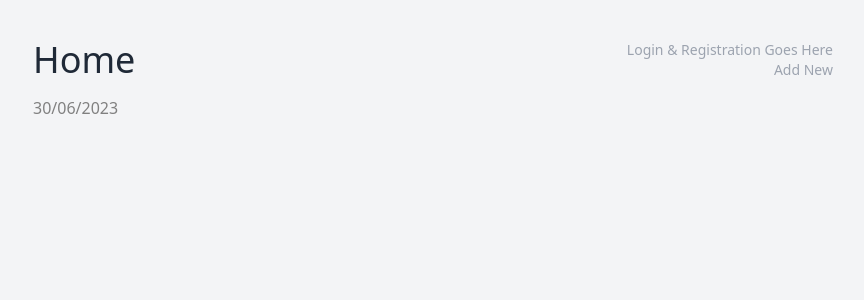
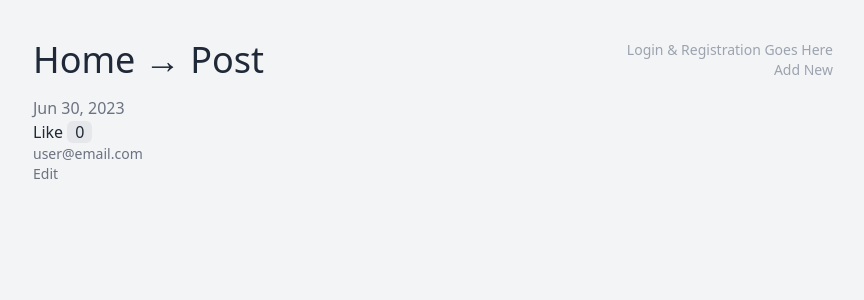
Before and after one commit to cristinaraipan/symfony, a Symfony app: template templates/micro_post/show.html.twig in a window 1280 px wide. Shown: the top 300 px of the page, without its empty margins (207-1071 px from the left). Run offline with Twig, Linux system fonts and the light colour scheme; the template is opened without the code that fills it, so the values that code supplies are empty; some libraries are stand-ins or nearby versions.

Commit message:
se mejora la vista

```diff
--- a/templates/base.html.twig
+++ b/templates/base.html.twig
@@ -28,6 +28,7 @@
         <div class="text-4xl">
             <a href="{{ path('app_micro_post') }}">Home</a>
             {% block bread %}
+
             {% endblock %}
         </div>
         <div class="text-right">
--- /dev/null
+++ b/templates/micro_post/_post.html.twig
@@ -0,0 +1,24 @@
+<div class="mb-4">
+    <div class="text-2xl">
+        <a href="{{ path('app_micro_post_show', {post: post.id}) }}">
+            {{ post.title }}
+        </a>
+    </div>
+    <div class="text-xl dark:text-gray-400">
+        {{post.text}}
+    </div>
+    <div class="text-gray-500 dark:text-gray-400">
+        {{post.created | date("M j, Y")}}
+    </div>
+    <div class="">
+        <a href="#">
+            Like <span class="px-2 rounded-md bg-gray-200 dark:bg-gray-700">0</span>
+        </a>
+    </div>
+    <div class="text-sm text-gray-500 dark:text-gray-400">
+        <a href="#">user@email.com</a>
+    </div>
+    <div class="text-sm text-gray-500 dark:text-gray-400">
+        <a href="{{path('app_micro_post_edit', {post: post.id})}}">Edit</a>
+    </div>
+</div>
--- a/templates/micro_post/add.html.twig
+++ b/templates/micro_post/add.html.twig
@@ -2,6 +2,10 @@
 
 {% block title %}Create new post {% endblock %}
 
+{% block bread %}
+→ Add Post
+{% endblock %}
+
 {% block body %}
   {{include ('micro_post/_form.html.twig')}}
 {% endblock %}
--- a/templates/micro_post/edit.html.twig
+++ b/templates/micro_post/edit.html.twig
@@ -2,6 +2,10 @@
 
 {% block title %}Editing an existing post {% endblock %}
 
+{% block bread %}
+→ Edit Post
+{% endblock %}
+
 {% block body %}
   {{include ('micro_post/_form.html.twig')}}
 {% endblock %}
--- a/templates/micro_post/show.html.twig
+++ b/templates/micro_post/show.html.twig
@@ -2,15 +2,10 @@
 
 {% block title %}Post - {{post.title}}{% endblock %}
 
+{% block bread %}
+→ Post
+{% endblock %}
+
 {% block body %}
-    <h3>{{post.title}}</h3>
-    <div>{{post.text}}</div>
-    <div style="color:grey;">
-        {% if date(post.created) < date('-1year') %}
-            Older than 1 year
-        {% else %}
-            {{ post.created|date('d/m/Y')}}
-        {% endif %}
-    </div>
-
+    {{ include('micro_post/_post.html.twig', {post: post}) }}
 {% endblock %}
```
Also changed, not shown: templates/form/fields.html.twig (added, +11 -0 lines), templates/micro_post/index.html.twig (+1 -24 lines), 1 other file.
